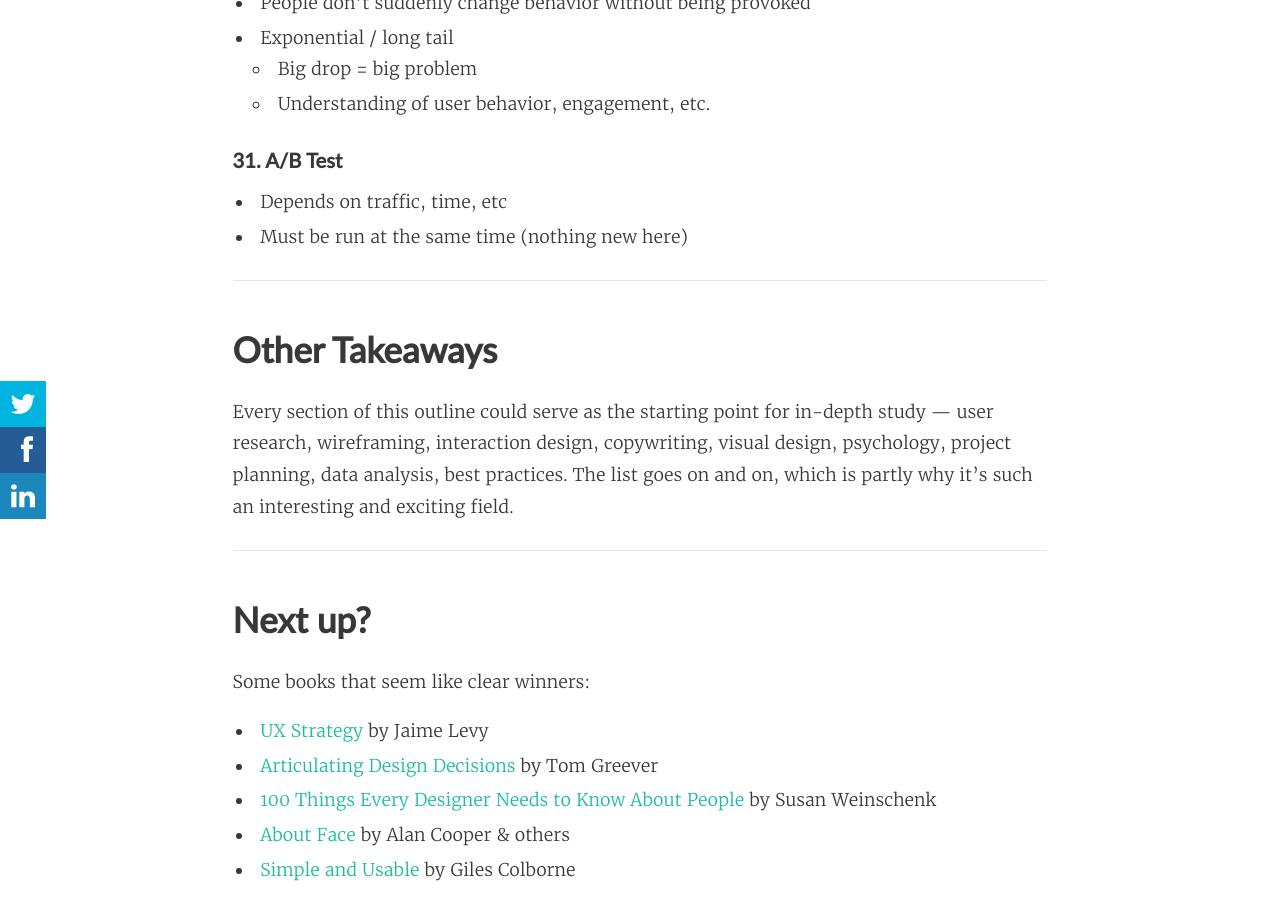
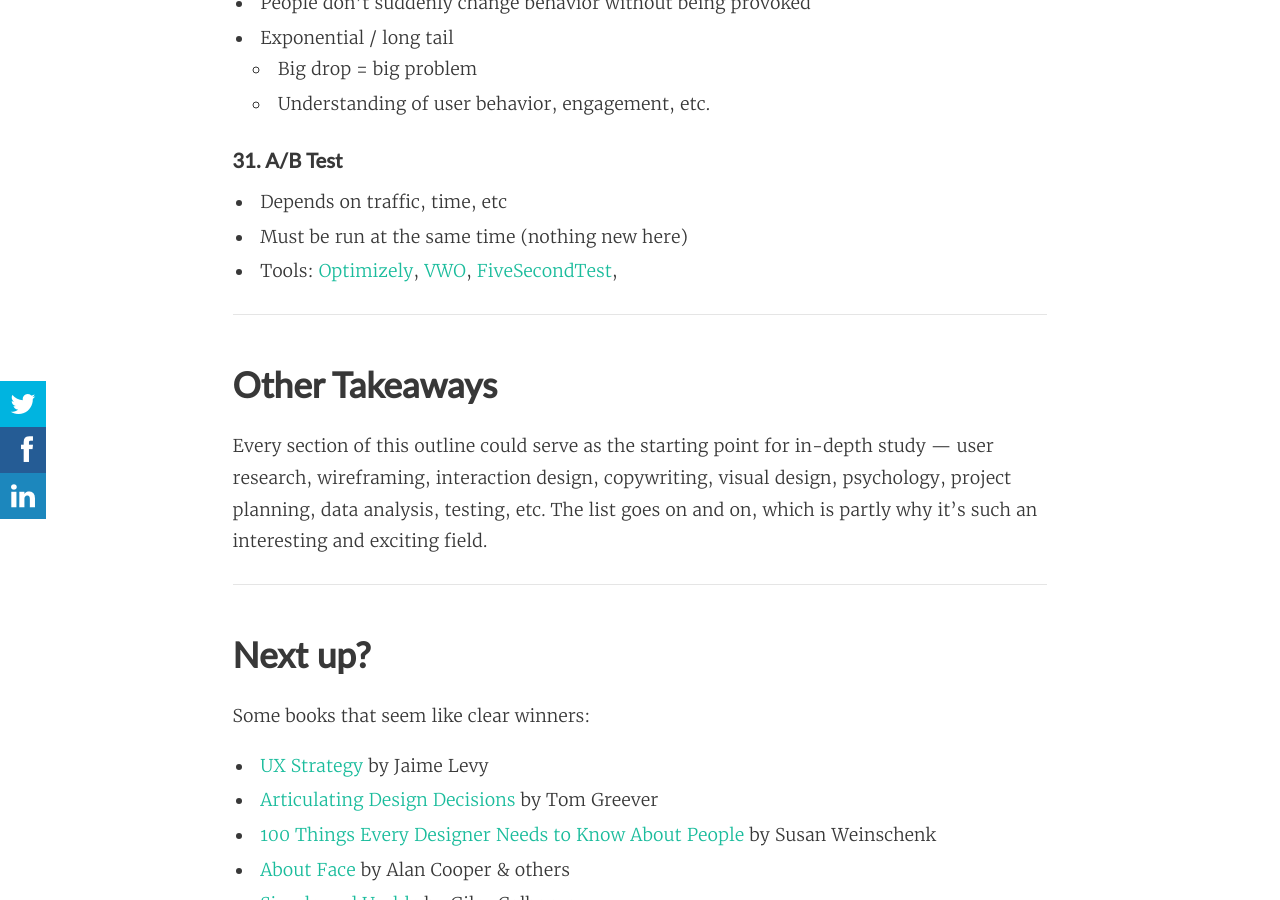
Before and after one commit to emerywebster/emerywebster.github.io, a Jekyll site: the page built from _posts/2016-03-21-ux-principles.md, in a window 1280 px wide and 900 px high, scrolled down 9039 px. Built offline with Jekyll 4.4.1, drawn with Linux system fonts in a browser that asks for light colours; nearby versions of some CDN libraries; Markdown is read by kramdown in place of the engine named in the settings; comment, search, counter and statistics services are not loaded; part of the change alters nothing that is shown; some of the changed text lies outside the part shown.

Commit message:
minor typos

```diff
--- a/_posts/2016-03-21-ux-principles.md
+++ b/_posts/2016-03-21-ux-principles.md
@@ -246,7 +246,7 @@ As usual, I jotted some notes on certain concepts to revisit. Here are the main
 - Power users are the minority
 - Design for distracted idiots, not obsessed geniuses
 - Hidden vs. Visible: Understand simplicity vs crippling your feature set
-- Recognish vs. Memory: don't make me thing. (or at worst, _remind me where to look_)
+- Recognition vs. Memory: don't make me think (or at worst, _remind me where to look_)
 - Learning is slow. Habits are fast: create a "fast way" to do key features.
 
 ---
@@ -257,8 +257,8 @@ As usual, I jotted some notes on certain concepts to revisit. Here are the main
 
 - Never lies, but also doesn't account for context
 - Interpretation is where mistakes can happen
-- [Clicktale](https://www.clicktale.com/)
-- Search logs
+- Tools: [Clicktale](https://www.clicktale.com/), [Segment](http://segment.io)
+- Search logs (review history of search terms to improve experience)
 
 #### 29. Summary Statistics
 
@@ -293,12 +293,13 @@ As usual, I jotted some notes on certain concepts to revisit. Here are the main
 
 - Depends on traffic, time, etc
 - Must be run at the same time (nothing new here)
+- Tools: [Optimizely](https://www.optimizely.com/resources/ab-testing-tool/), [VWO](http://vwo.com), [FiveSecondTest](http://fivesecondtest.com),
 
 ---
 
 ## Other Takeaways
 
-Every section of this outline could serve as the starting point for in-depth study &mdash; user research, wireframing, interaction design, copywriting, visual design, psychology, project planning, data analysis, best practices. The list goes on and on, which is partly why it's such an interesting and exciting field.
+Every section of this outline could serve as the starting point for in-depth study &mdash; user research, wireframing, interaction design, copywriting, visual design, psychology, project planning, data analysis, testing, etc. The list goes on and on, which is partly why it's such an interesting and exciting field.
 
 ---
 
```
